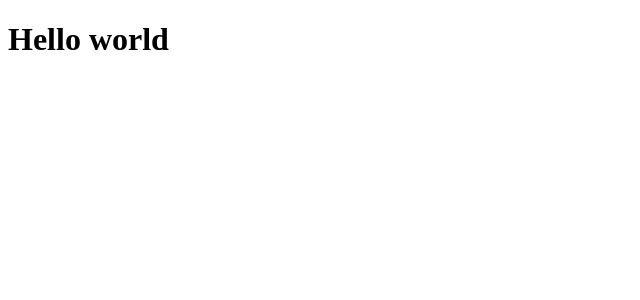
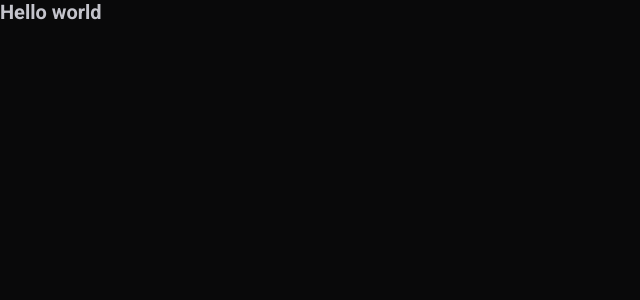
Before and after one commit to EddyPBR/ws-sender, a Next.js app in the folder web/: page / in a window 1280 px wide. Shown: the top 300 px of the page, without its empty margins (0-640 px from the left). Built offline with nearby package versions, Linux system fonts and the light colour scheme.

Commit message:
feat(web): configure styled-components, theme colors and _document

```diff
--- a/web/package.json
+++ b/web/package.json
@@ -11,13 +11,16 @@
   "dependencies": {
     "next": "12.0.2",
     "react": "17.0.2",
-    "react-dom": "17.0.2"
+    "react-dom": "17.0.2",
+    "styled-components": "^5.3.3"
   },
   "devDependencies": {
     "@types/node": "^16.11.6",
     "@types/react": "17.0.33",
+    "@types/styled-components": "^5.1.15",
     "@typescript-eslint/eslint-plugin": "^5.2.0",
     "@typescript-eslint/parser": "^5.2.0",
+    "babel-plugin-styled-components": "^1.13.3",
     "eslint": "^8.1.0",
     "eslint-config-next": "12.0.2",
     "eslint-config-prettier": "^8.3.0",
--- a/web/pages/_app.tsx
+++ /dev/null
@@ -1,7 +0,0 @@
-import type { AppProps } from 'next/app'
-
-function MyApp({ Component, pageProps }: AppProps) {
-  return <Component {...pageProps} />
-}
-
-export default MyApp
--- /dev/null
+++ b/web/src/pages/_app.tsx
@@ -0,0 +1,15 @@
+import { ThemeProvider } from "styled-components";
+import { theme } from "../styles/theme";
+import { GlobalStyle } from "../styles/global";
+
+import type { AppProps } from "next/app";
+
+function MyApp({ Component, pageProps }: AppProps) {
+  return (
+    <ThemeProvider theme={theme}>
+      <Component {...pageProps} />
+      <GlobalStyle />
+    </ThemeProvider>
+  );
+}
+export default MyApp;
--- /dev/null
+++ b/web/src/pages/_document.tsx
@@ -0,0 +1,63 @@
+import Document, { DocumentInitialProps, DocumentContext, Html, Head, Main, NextScript } from "next/document";
+import { ServerStyleSheet } from "styled-components";
+
+export default class MyDocument extends Document {
+  static async getInitialProps(ctx: DocumentContext): Promise<DocumentInitialProps> {
+    const sheet = new ServerStyleSheet();
+    const originalRenderPage = ctx.renderPage;
+
+    try {
+      ctx.renderPage = () =>
+        originalRenderPage({
+          enhanceApp: App => props => sheet.collectStyles(<App {...props} />)
+        });
+
+      const initialProps = await Document.getInitialProps(ctx);
+      return {
+        ...initialProps,
+        styles: (
+          <>
+            {initialProps.styles}
+            {sheet.getStyleElement()}
+          </>
+        )
+      }
+    } finally {
+      sheet.seal();
+    }
+  }
+
+  render(): JSX.Element {
+    return (
+      <Html lang="pt-br">
+        <Head>
+          <link rel="preconnect" href="https://fonts.googleapis.com" />
+          <link rel="preconnect" href="https://fonts.gstatic.com" crossOrigin="true" />
+          <link rel="shortcut icon" href="/favicon.ico" type="favicon" />
+          <link rel="apple-touch-icon" sizes="57x57" href="/apple-icon-57x57.png" />
+          <link rel="apple-touch-icon" sizes="60x60" href="/apple-icon-60x60.png" />
+          <link rel="apple-touch-icon" sizes="72x72" href="/apple-icon-72x72.png" />
+          <link rel="apple-touch-icon" sizes="76x76" href="/apple-icon-76x76.png" />
+          <link rel="apple-touch-icon" sizes="114x114" href="/apple-icon-114x114.png" />
+          <link rel="apple-touch-icon" sizes="120x120" href="/apple-icon-120x120.png" />
+          <link rel="apple-touch-icon" sizes="144x144" href="/apple-icon-144x144.png" />
+          <link rel="apple-touch-icon" sizes="152x152" href="/apple-icon-152x152.png" />
+          <link rel="apple-touch-icon" sizes="180x180" href="/apple-icon-180x180.png" />
+          <link rel="icon" type="image/png" sizes="192x192" href="/android-icon-192x192.png" />
+          <link rel="icon" type="image/png" sizes="32x32" href="/favicon-32x32.png" />
+          <link rel="icon" type="image/png" sizes="96x96" href="/favicon-96x96.png" />
+          <link rel="icon" type="image/png" sizes="16x16" href="/favicon-16x16.png" />
+          <link rel="manifest" href="/manifest.json" />
+          <meta name="msapplication-TileColor" content="#09090A" />
+          <meta name="msapplication-TileImage" content="/ms-icon-144x144.png" />
+          <meta name="theme-color" content="#3AD337" />
+          <link href="https://fonts.googleapis.com/css2?family=Roboto:wght@400;700&display=swap" rel="stylesheet" />
+        </Head>
+        <body>
+          <Main />
+          <NextScript />
+        </body>
+      </Html>
+    );
+  }
+}
--- /dev/null
+++ b/web/src/styles/global.ts
@@ -0,0 +1,43 @@
+import { createGlobalStyle } from "styled-components";
+
+export const GlobalStyle = createGlobalStyle`
+  * {
+    margin: 0;
+    padding: 0;
+    box-sizing: border-box;
+  }
+
+  html {
+    font-size: 62.5%;
+  }
+
+  body {
+    background-color: ${props => props.theme.colors.background};
+    color: ${props => props.theme.colors.gray1};
+    font: ${props => props.theme.fonts.regular};
+  }
+
+  h1, h2, h3, h4, h5, h6 {
+    margin: 0;
+  }
+
+  h1, h2, h3, h4, h5, h6, strong, b {
+    font: ${props => props.theme.fonts.bold};
+  }
+
+  a {
+    text-decoration: none;
+    cursor: pointer;
+  }
+
+  button {
+    border: none;
+    cursor: pointer;
+  }
+
+  @media(max-width: 768px) {
+    html {
+      font-size: 58.5939%;
+    }
+  }
+`;
--- /dev/null
+++ b/web/src/styles/theme.ts
@@ -0,0 +1,15 @@
+export const theme = {
+  colors: {
+    green: "#1B873F",
+    background: "#09090A",
+    black1: "#121214",
+    black2: "#29292E",
+    gray1: "#C4C4CC",
+    gray2: "#E1E1E6",
+    white: "#FFFFFF",
+  },
+  fonts: {
+    bold: "700 2rem 'Roboto', sans-serif",
+    regular: "400 2rem 'Roboto', sans-serif",
+  },
+};
```
Also changed, not shown: web/src/@types/styles.d.ts (added, +9 -0 lines), web/.babelrc (added), web/src/pages/index.tsx (renamed from web/pages/index.tsx), 1 other file (tests, documents, lock files or other folders).
